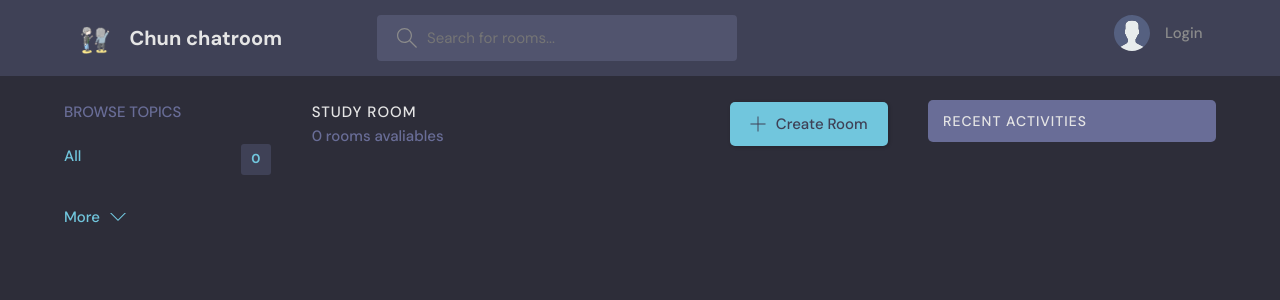
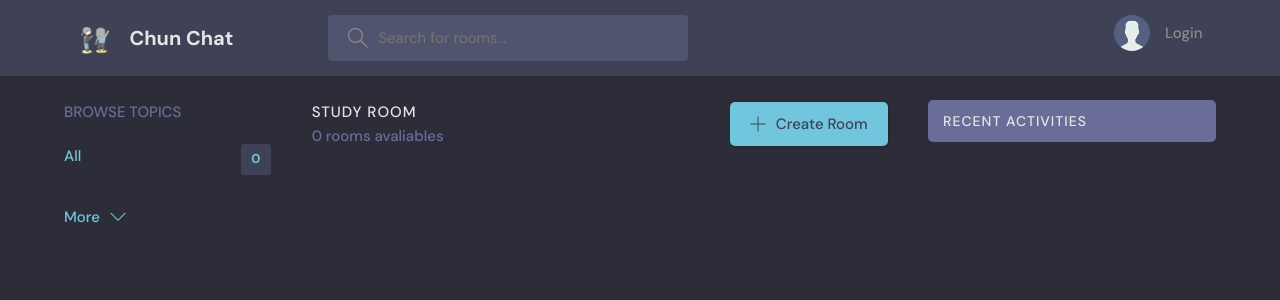
Before and after one commit to ChangZongChun/django-chat-room, a Django app: page / in a window 1280 px wide. Shown: the top 300 px of the page. Run offline with Django 4.2, Linux system fonts and the light colour scheme; data that the repository does not hold is empty.

```diff
--- a/chatroom/templates/navbar.html
+++ b/chatroom/templates/navbar.html
@@ -6,7 +6,7 @@
       <a href="{% url 'home' %}" class="header__logo">
         <img src="{% static 'images/logo.png' %}" />
         <!-- <img src="assets/logo.svg" /> -->
-        <h1>Chun chatroom</h1>
+        <h1>Chun Chat</h1>
       </a>
 
       <form class="header__search" method="GET" action="{% url 'home' %}">
```
Also changed, not shown: .github/workflows/deploy.txt, .github/workflows/deploy_app.yml (added), .github/workflows/deploy_nginx.yml (added).
